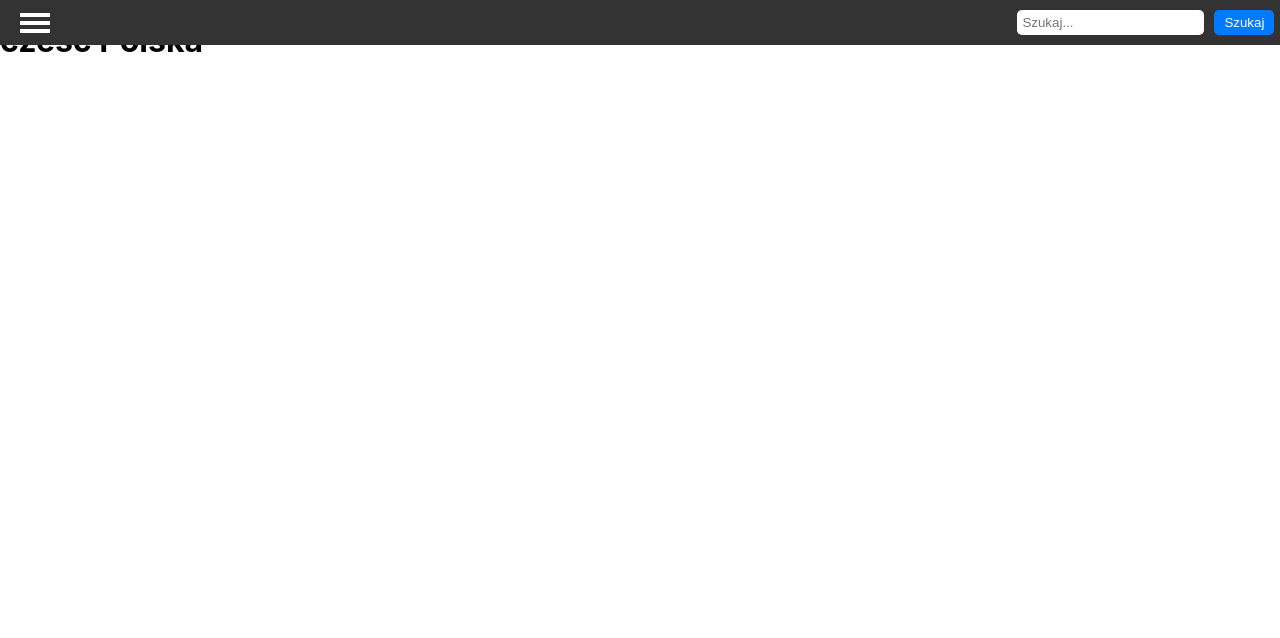
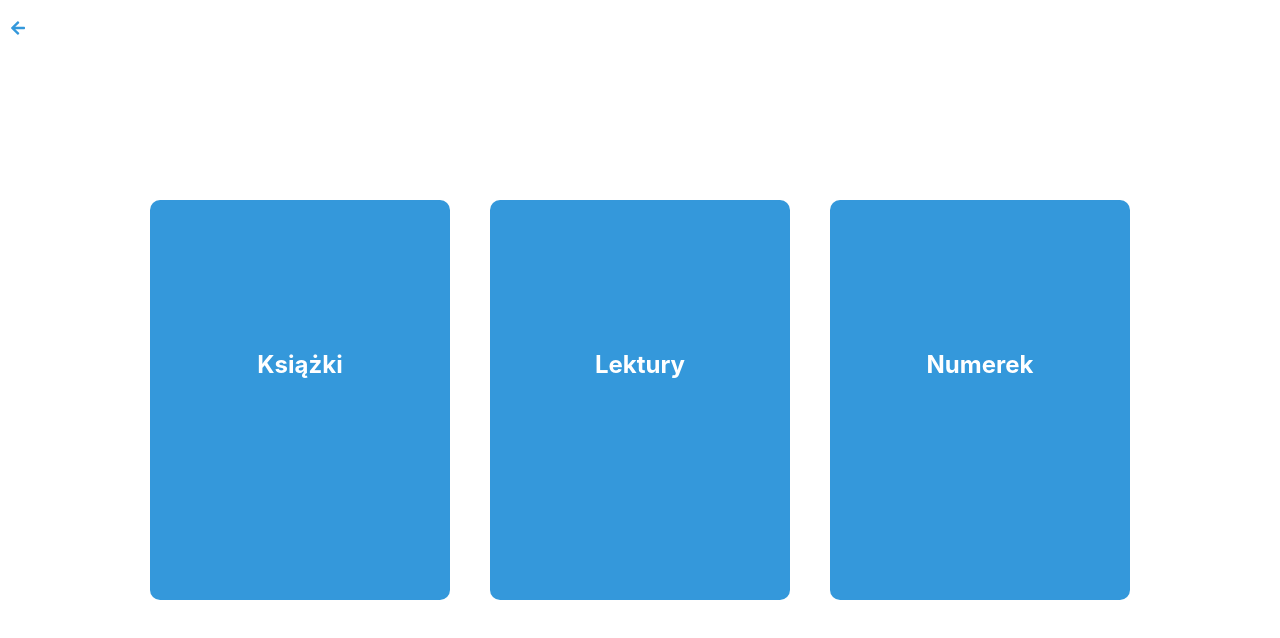
Before and after one commit to CherryDP/Projekt_szkola, a React (Create React App) app: page /polski in a window 1280 px wide. Shown: the top 638 px of the page. Built offline with nearby package versions, Linux system fonts and the light colour scheme.

Commit message:
tiles in polski

```diff
--- a/package.json
+++ b/package.json
@@ -3,11 +3,15 @@
   "version": "0.1.0",
   "private": true,
   "dependencies": {
+    "@fortawesome/fontawesome-svg-core": "^6.4.2",
+    "@fortawesome/free-solid-svg-icons": "^6.4.2",
+    "@fortawesome/react-fontawesome": "^0.2.0",
     "@testing-library/jest-dom": "^5.17.0",
     "@testing-library/react": "^13.4.0",
     "@testing-library/user-event": "^13.5.0",
     "react": "^18.2.0",
     "react-dom": "^18.2.0",
+    "react-icons": "^4.11.0",
     "react-router-dom": "^5.3.4",
     "react-scripts": "5.0.1",
     "web-vitals": "^2.1.4"
--- a/src/App.js
+++ b/src/App.js
@@ -1,7 +1,7 @@
 import { BrowserRouter as Router, Route, Switch } from 'react-router-dom';
 import Header from './components/Header';
 import MainPage from './components/MainPage';
-import Polski from './components/Przedmioty/Polski'; // Importuj komponent Polski
+import Polski from './components/Przedmioty/Polski';
 import Angielski from './components/Przedmioty/Angielski';
 import Biologia from './components/Przedmioty/Biologia';
 import Geografia from './components/Przedmioty/Geografia';
--- a/src/components/Header.js
+++ b/src/components/Header.js
@@ -1,13 +1,13 @@
 import React, { useState } from 'react';
 import './Header.css'; // Stylizacja CSS
-import { Link } from 'react-router-dom';
+import { Link, useLocation } from 'react-router-dom';
 
 function Header() {
   const [isMenuOpen, setIsMenuOpen] = useState(false);
   const [isSubjectOpen, setIsSubjectOpen] = useState(false);
   const [isKierunekOpen, setIsKierunekOpen] = useState(false);
   const [searchQuery, setSearchQuery] = useState('');
-
+  const location = useLocation(); // Get the current route location
   const toggleMenu = () => {
     setIsMenuOpen(!isMenuOpen);
   };
@@ -29,7 +29,7 @@ function Header() {
     setIsSubjectOpen(false);
     setIsKierunekOpen(false);
   };
-
+  if (location.pathname === '/') {
   return (
     <header className="main-page">
       <div className="header">
@@ -88,6 +88,6 @@ function Header() {
       </nav>
     </header>
   );
-}
+}}
 
 export default Header;
--- /dev/null
+++ b/src/components/Przedmioty/Polski.css
@@ -0,0 +1,37 @@
+/* Add this CSS to your Polski.css file */
+.oscillating-container {
+    display: flex;
+    justify-content: center;
+    align-items: center;
+    height: 100vh;
+  }
+
+  .oscillating-tile {
+    width: 300px;
+    height: 400px;
+    background-color: #3498db;
+    margin: 20px;
+    animation: oscillate 2s infinite alternate;
+    border-radius: 10px;
+    transition: transform 0.3s ease; /* Add a smooth transition */
+    cursor: pointer;
+  }
+
+  .oscillating-tile:hover {
+    transform: scale(1.05); /* Scale up on hover */
+    box-shadow: 0px 0px 15px rgba(0, 0, 0, 0.3); /* Add a subtle shadow on hover */
+  }
+
+  h2 {
+    margin-top: 150px;
+    text-align: center;
+    color: white;
+  }
+
+  .back-button {
+    position: absolute;
+    top: 20px;
+    left: 10px;
+    cursor: pointer;
+    color: #3498db;
+  }
--- a/src/components/Przedmioty/Polski.js
+++ b/src/components/Przedmioty/Polski.js
@@ -1,10 +1,32 @@
+import './Polski.css';
+import { useHistory } from 'react-router-dom';
+import { FaArrowLeft } from 'react-icons/fa';
+function Polski() {
+  const history = useHistory();
 
-function Polski() {
-  return(
-    <div className="Polski">
-      <h1>cześć Polska</h1>
+  const handleBackButtonClick = () => {
+    history.push('/'); // Redirect to the main page
+  };
 
-    </div>
+  return (
+    <>
+      <div className="back-button" onClick={handleBackButtonClick}>
+      <FaArrowLeft  className="arrow-icon" />
+      </div>
+
+      <div className="oscillating-container">
+        <div className="oscillating-tile">
+          <h2>Książki</h2>
+        </div>
+        <div className="oscillating-tile">
+          <h2>Lektury</h2>
+        </div>
+        <div className="oscillating-tile">
+          <h2>Numerek</h2>
+        </div>
+      </div>
+    </>
   );
 }
+
 export default Polski;
```
Also changed, not shown: 1 other file (tests, documents, lock files or other folders).
